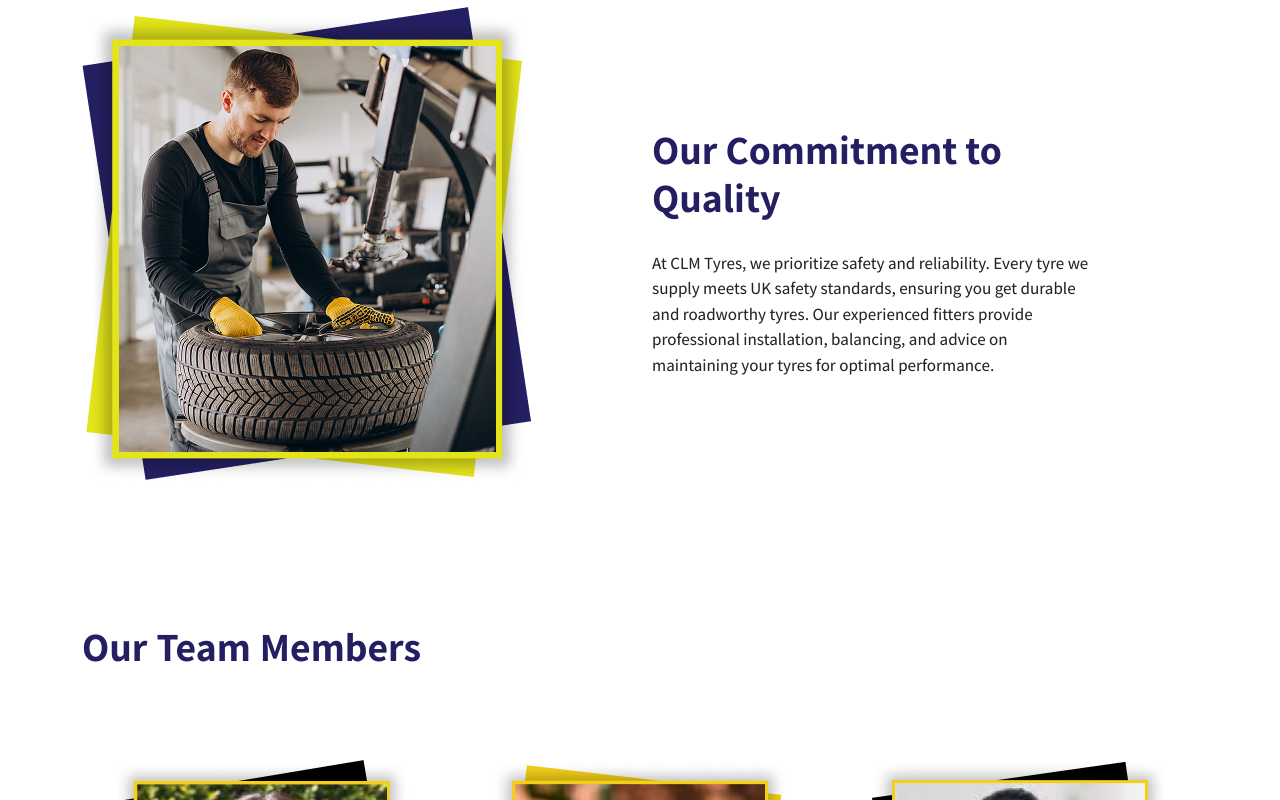
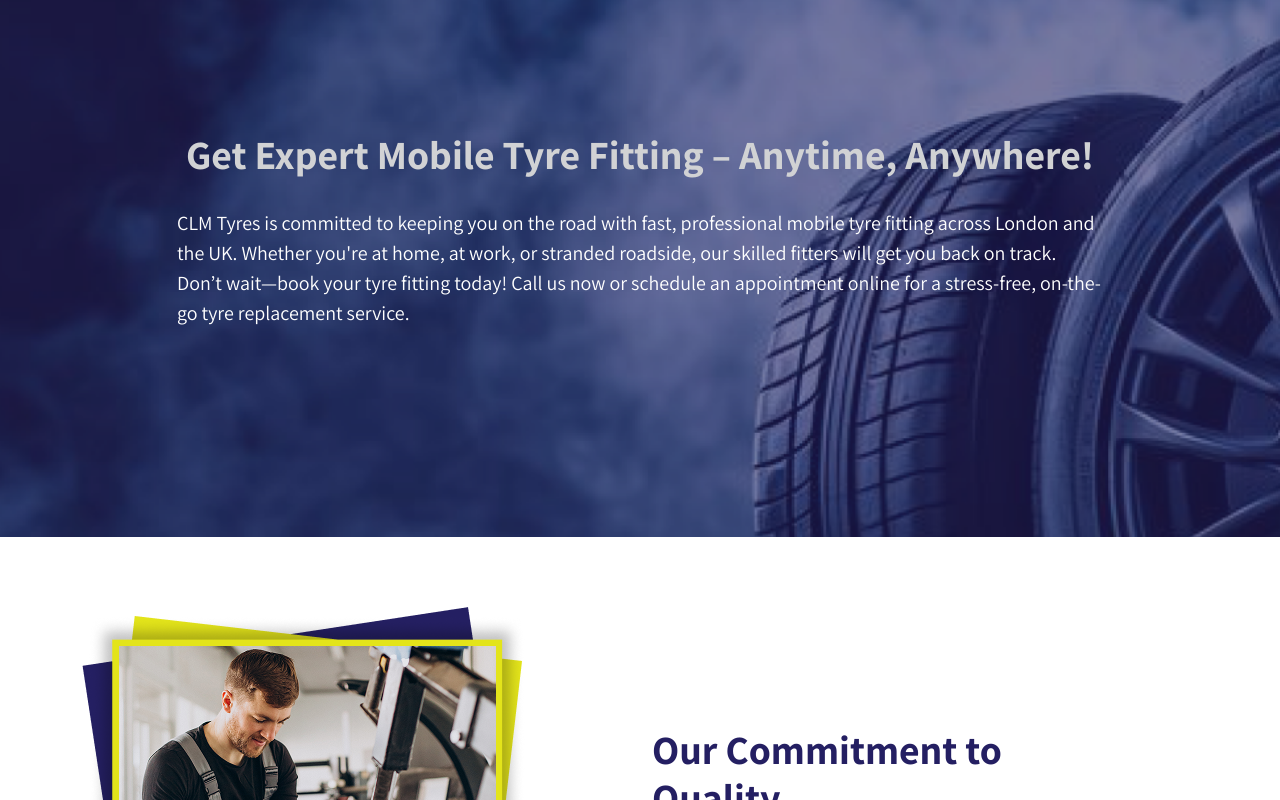
Before and after one commit to MuhammadImran72/carmodel, a React (Create React App) app: page /aboutus in a window 1280 px wide. Shown: the part 1540-2340 px from the top of the page. Built offline with nearby package versions, Linux system fonts and the light colour scheme.

Commit message:
change about us page

```diff
--- a/src/App.css
+++ b/src/App.css
@@ -633,7 +633,7 @@
 /* about page css */
 
 .aboutusbanner{
-    background-image: url("./images/footer-bg-classic.png");
+    background-image: url("./images/aboutbanner.jpg");
     background-position: center center;
     background-repeat: no-repeat;
     background-size: cover;
@@ -703,6 +703,35 @@
     margin-bottom: 30px;
 }
 
+.ctaaboutus{
+    background-image: url("./images/ClmFooterLogobanner.png");
+    background-position: center center;
+    background-repeat: no-repeat;
+    background-size: cover;
+
+    height: 600px;
+
+}
+.aboutctainner {
+    display: flex;
+    align-items: center;
+    justify-content: center;
+    flex-direction: column;
+    height: 600px;
+
+}
+.aboutctainner h3{
+    font-family: "Assistant", serif;
+    color: #D1D2D4;
+    font-size: 40px;
+    font-weight: 700;
+    margin-bottom: 30px;
+}
+.aboutctainner p {
+    color: #fff;
+    font-size: 20px;
+    font-weight: 400;
+}
 /* checkout page css */
 
 .productmainbox {
--- a/src/Pages/AboutUs.js
+++ b/src/Pages/AboutUs.js
@@ -1,7 +1,7 @@
+import AboutCTA from "../components/AboutCTA";
 import AboutFaqs from "../components/AboutFaqs";
 import AboutIntroSec from "../components/AboutIntroSec";
-import History from "../components/History";
-import TeamMembers from "../components/TeamMembers";
+import WhyChooseUs from "../components/WhyChooseUs";
 import Aboutintroimage from "../images/homeourmission.png";
 export default function AboutUs() {
   return (
@@ -11,7 +11,7 @@
           <div className="row">
             <div className="col-lg-12">
               <div className="commonbannerbox">
-                <h5>About CLM Tyres </h5>
+                <h5> CLM Tyres </h5>
                 <h1>Trusted Mobile Tyre Fitting</h1>
                 <p>
                   CLM Tyres is your trusted mobile tyre fitting service
@@ -29,6 +29,8 @@
       </section>
 
       <AboutIntroSec />
+
+      <AboutCTA />
 
       <section className="commonhomepagespacetopandbottom  mobilereserve">
         <div className="container">
@@ -56,8 +58,7 @@
           </div>
         </div>
       </section>
-      <TeamMembers />
-      <History />
+      <WhyChooseUs />
       <AboutFaqs />
     </>
   );
--- /dev/null
+++ b/src/components/AboutCTA.js
@@ -0,0 +1,24 @@
+export default function AboutCTA() {
+  return (
+    <section className="ctaaboutus">
+      <div className="container">
+        <div className="row  ">
+          <div className="col-lg-10 m-auto ">
+            <div className="aboutctainner">
+              <h3> Get Expert Mobile Tyre Fitting – Anytime, Anywhere!</h3>
+              <p>
+                {" "}
+                CLM Tyres is committed to keeping you on the road with fast,
+                professional mobile tyre fitting across London and the UK.
+                Whether you're at home, at work, or stranded roadside, our
+                skilled fitters will get you back on track. Don’t wait—book your
+                tyre fitting today! Call us now or schedule an appointment
+                online for a stress-free, on-the-go tyre replacement service.
+              </p>
+            </div>
+          </div>
+        </div>
+      </div>
+    </section>
+  );
+}
```
Also changed, not shown: src/images/aboutbanner.jpg (renamed from src/images/car-4048220_1280.jpg), src/images/aboutcta.webp (renamed from src/images/stack-tires.webp).
